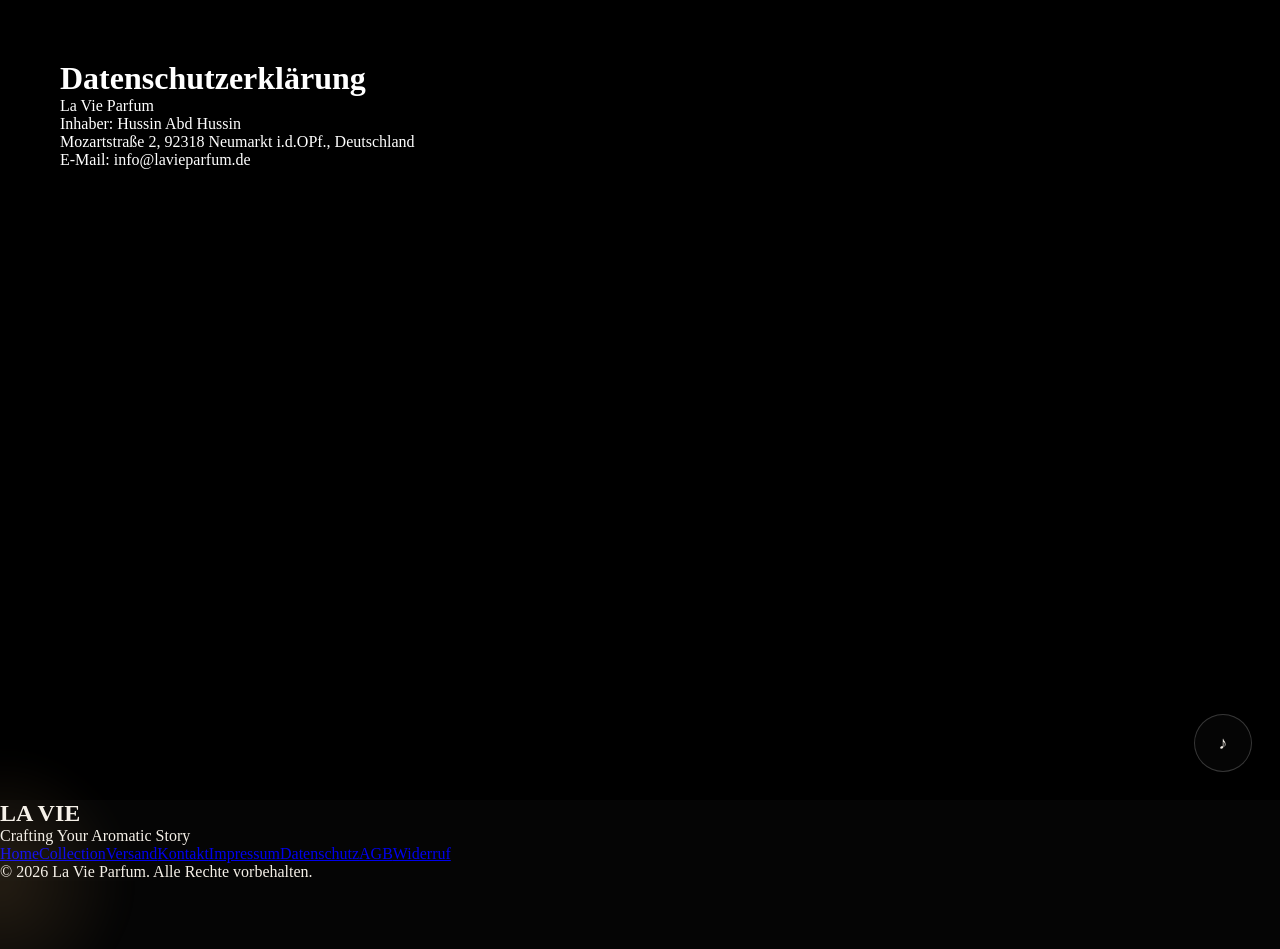
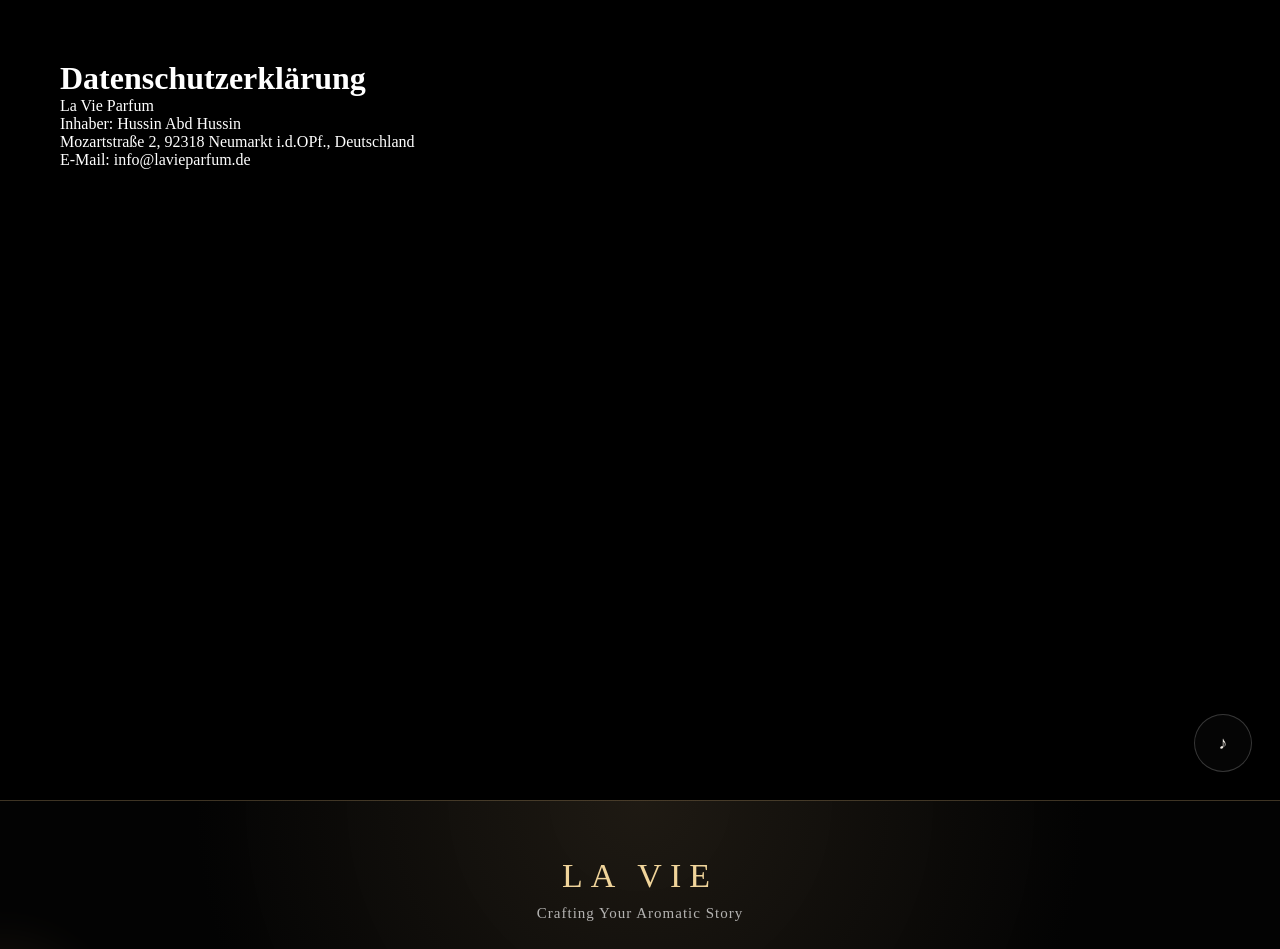
Before and after one commit to Hussin3837/lavie-, a Next.js app: page /datenschutz in a window 1280 px wide. Shown: the top 949 px of the page. Before the commit the page ends 881 px from the top, so only its background shows below. Built offline with nearby package versions, Linux system fonts and the light colour scheme.

Commit message:
Update globals.css
upgrade luxury footer

```diff
--- a/app/globals.css
+++ b/app/globals.css
@@ -2279,3 +2279,57 @@ box-shadow:
 
 @media(max-width:900px){
   }
+.lavie-footer {
+  background: radial-gradient(circle at top, rgba(215,178,122,.12), #030303 65%);
+  border-top: 1px solid rgba(215,178,122,.28);
+  padding: 56px 20px 34px;
+  color: #d7b27a;
+}
+
+.lavie-footer-inner {
+  max-width: 1100px;
+  margin: 0 auto;
+  text-align: center;
+}
+
+.lavie-footer h2 {
+  font-size: 34px;
+  letter-spacing: 8px;
+  margin-bottom: 10px;
+  color: #f0d49a;
+  font-weight: 500;
+}
+
+.lavie-footer p {
+  color: rgba(255,255,255,.68);
+  margin-bottom: 28px;
+  font-size: 15px;
+  letter-spacing: 1px;
+}
+
+.lavie-footer nav {
+  display: flex;
+  justify-content: center;
+  gap: 22px;
+  flex-wrap: wrap;
+  margin-bottom: 28px;
+}
+
+.lavie-footer a {
+  color: #d7b27a;
+  text-decoration: none;
+  font-size: 14px;
+  letter-spacing: .8px;
+  transition: .25s ease;
+}
+
+.lavie-footer a:hover {
+  color: #fff1c7;
+  text-shadow: 0 0 12px rgba(215,178,122,.6);
+}
+
+.lavie-footer span {
+  display: block;
+  color: rgba(255,255,255,.45);
+  font-size: 13px;
+}
```
